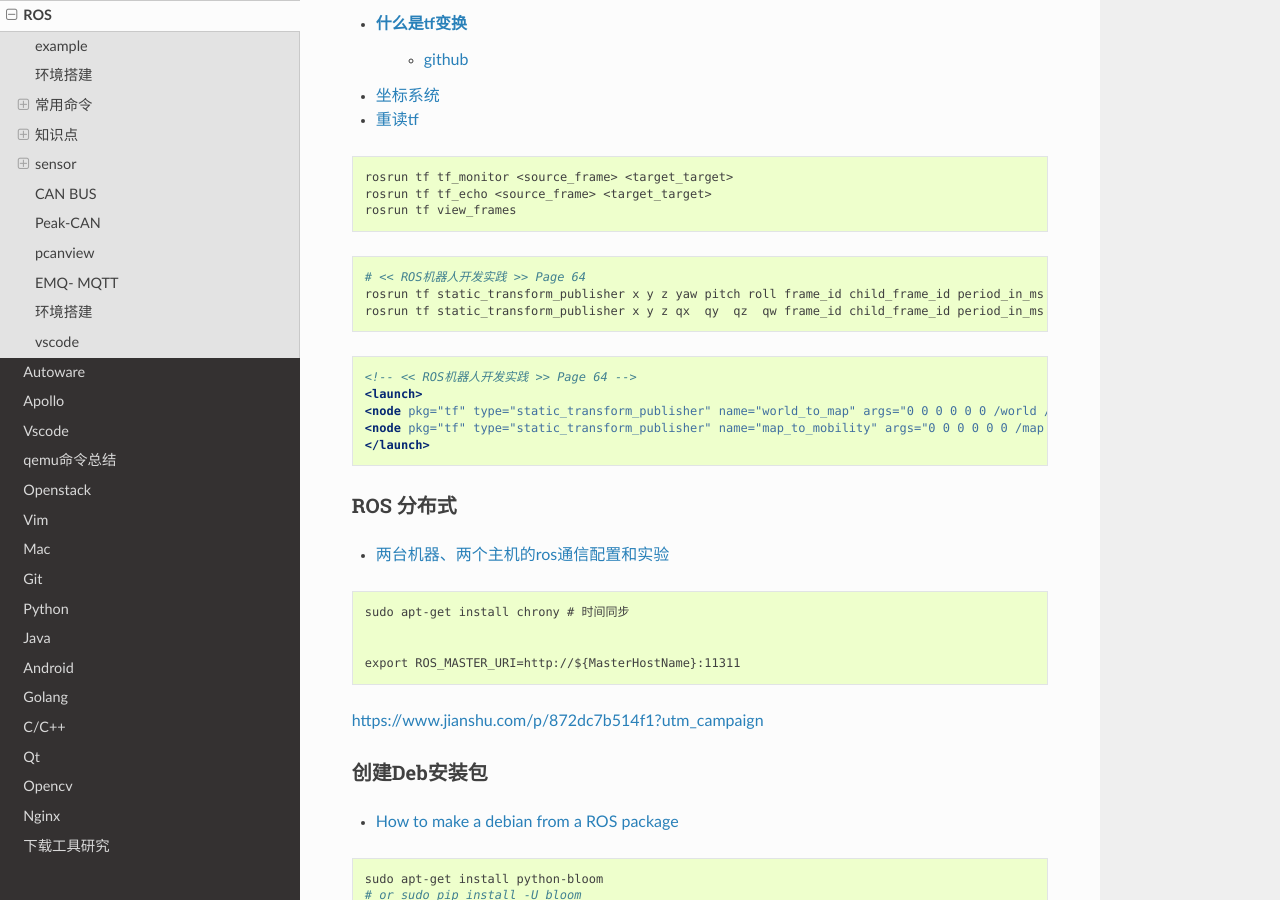
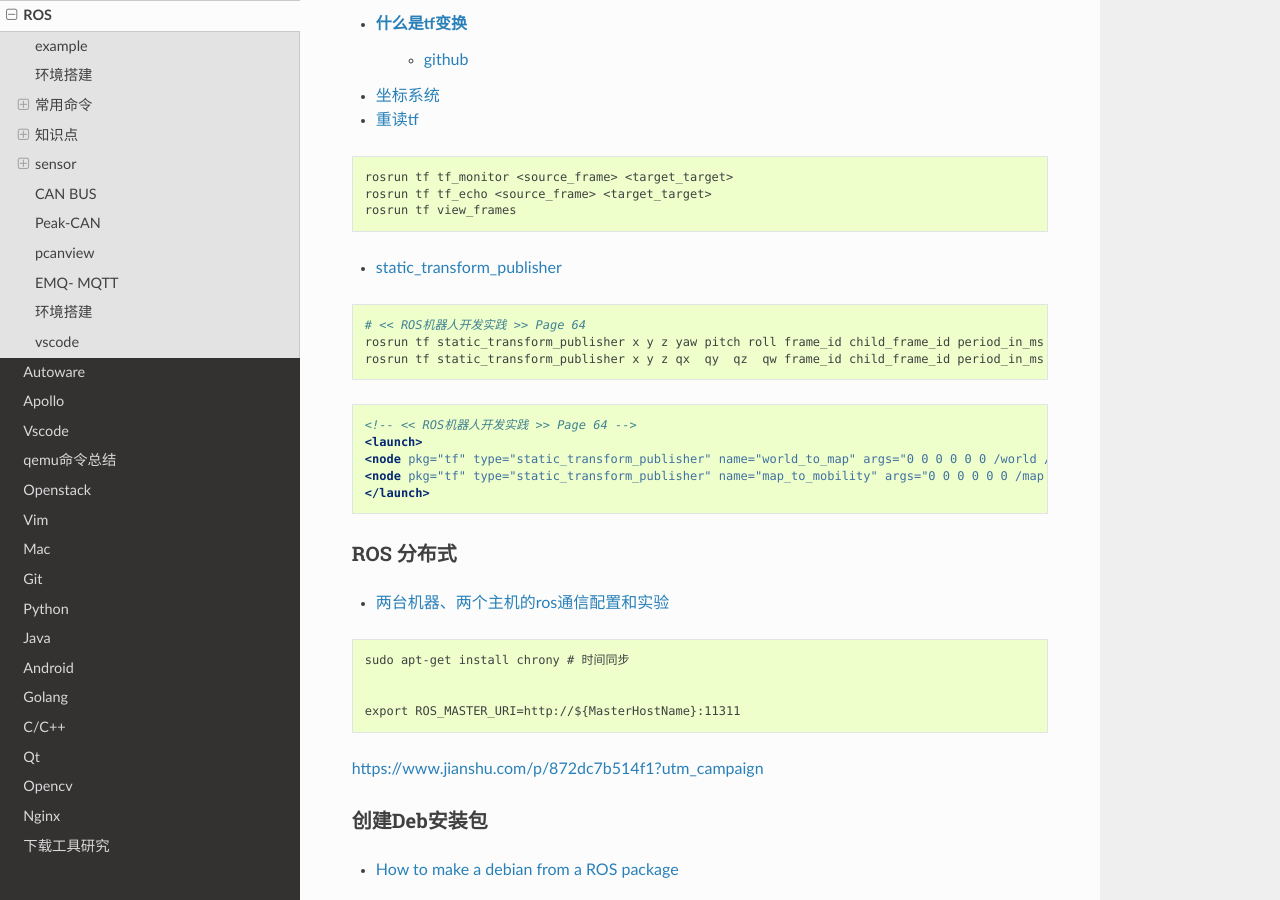
Before and after one commit to my-rds-store/my_space, a Sphinx documentation site: the page built from source/ros/index.rst, in a window 1280 px wide and 900 px high, scrolled down 7650 px. Built offline with Sphinx 7.4.7 and the Read the Docs theme 2.0.0, drawn with Linux system fonts in a browser that asks for light colours.

Commit message:
update ...

```diff
--- a/source/ros/index.rst
+++ b/source/ros/index.rst
@@ -446,6 +446,8 @@ tf变换
     rosrun tf tf_monitor <source_frame> <target_target>
     rosrun tf tf_echo <source_frame> <target_target>
     rosrun tf view_frames
+
+* `static_transform_publisher <https://blog.csdn.net/tiancailx/article/details/78910317>`_
 
 .. code-block:: sh
 
```
Also changed, not shown: 1 other file.
